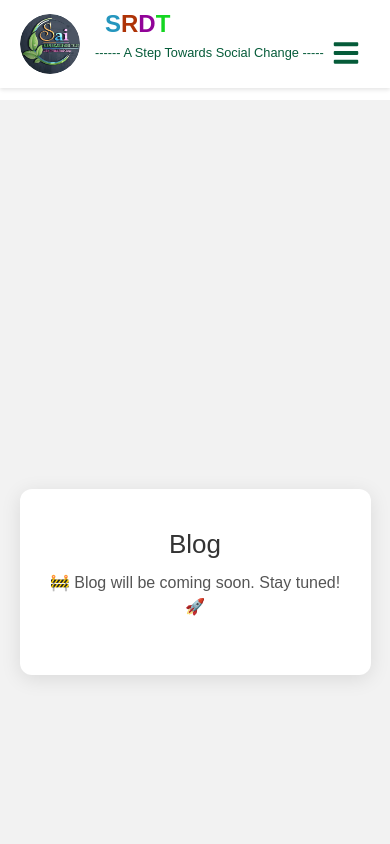
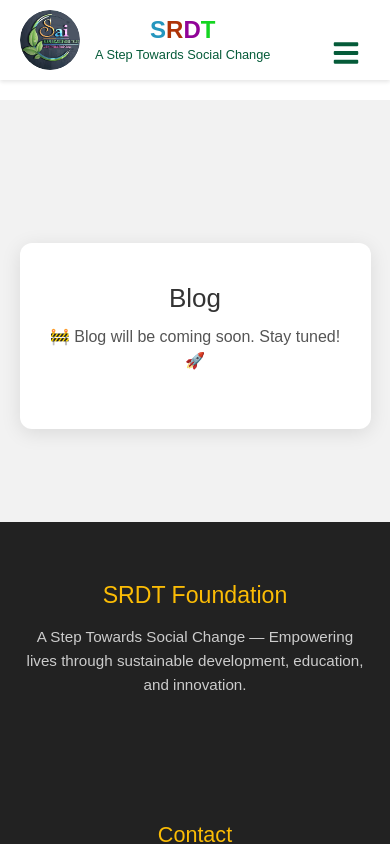
Before and after one commit to vaibhavkadsus/srdt_project, a React (Vite) app: page /blog in a window 390 px wide. Shown: the top 844 px of the page. Built offline with nearby package versions, Linux system fonts and the light colour scheme.

Commit message:
minor changes

```diff
--- a/src/Components/Blog.css
+++ b/src/Components/Blog.css
@@ -2,8 +2,8 @@
   display: flex;
   justify-content: center;
   align-items: center;
-  padding-top: 120px;
-  min-height: 100vh;
+  padding-top: 50px;
+  min-height: 50vh;
   background-color: #f2f2f2;
   text-align: center;
   box-sizing: border-box;
--- a/src/Components/Contact.css
+++ b/src/Components/Contact.css
@@ -1,16 +1,16 @@
-/* Wrapper to center everything and add space below navbar */
+
 .contact-wrapper {
   display: flex;
   flex-direction: column;
   align-items: center;
-  padding: 120px 20px 30px; /* Top padding adjusted for navbar */
+  padding: 120px 20px 30px;
   background-color: #eaeaea;
-  min-height: 100vh;
+  min-height: 75 vh;
   box-sizing: border-box;
   font-family: Arial, sans-serif;
 }
 
-/* Main form container */
+
 .contact-container {
   max-width: 500px;
   width: 100%;
@@ -68,7 +68,7 @@
   font-weight: 500;
 }
 
-/* Contact info section */
+
 .contact-info {
   max-width: 500px;
   width: 100%;
@@ -98,7 +98,7 @@
   box-shadow: 0 4px 12px rgba(0, 0, 0, 0.15);
 }
 
-/* Responsive */
+
 @media (max-width: 600px) {
   .contact-wrapper {
     padding: 100px 15px 20px;
--- a/src/Navbar.css
+++ b/src/Navbar.css
@@ -34,6 +34,8 @@
 .slogan {
   display: flex;
   flex-direction: column;
+  align-items: center;
+  justify-content: center;
   color: #055b39;
 }
 
@@ -43,7 +45,7 @@
   font-weight: 800;
   display: flex;
   align-items: center;
-  padding-left: 75px;
+  justify-content: center;
 }
 
 .s { color: rgb(37, 150, 190); }
@@ -54,7 +56,7 @@
 .tagline {
   font-size: 0.9rem;
   color: #055b39;
-  margin-top: 4px;
+  margin: 0;
 }
 
 .navbar-links {
@@ -123,7 +125,7 @@
 
   .srdt {
     font-size: 24px;
-    padding-left: 10px;
+    justify-content: center;
   }
 
   .tagline {
--- a/src/Navbar.jsx
+++ b/src/Navbar.jsx
@@ -1,6 +1,6 @@
 import React, { useState } from "react";
 import "./Navbar.css";
-import logo from "./assets/Logo.png"; // ✅ Corrected path
+import logo from "./assets/Logo.png";
 import { Link } from "react-router-dom";
 import { FaBars, FaTimes } from "react-icons/fa";
 
@@ -21,7 +21,7 @@ const Navbar = () => {
             <span className="d">D</span>
             <span className="t">T</span>
           </h1>
-          <p className="tagline">------ A Step Towards Social Change -----</p>
+          <p className="tagline">A Step Towards Social Change</p>
         </div>
       </div>
 
```
